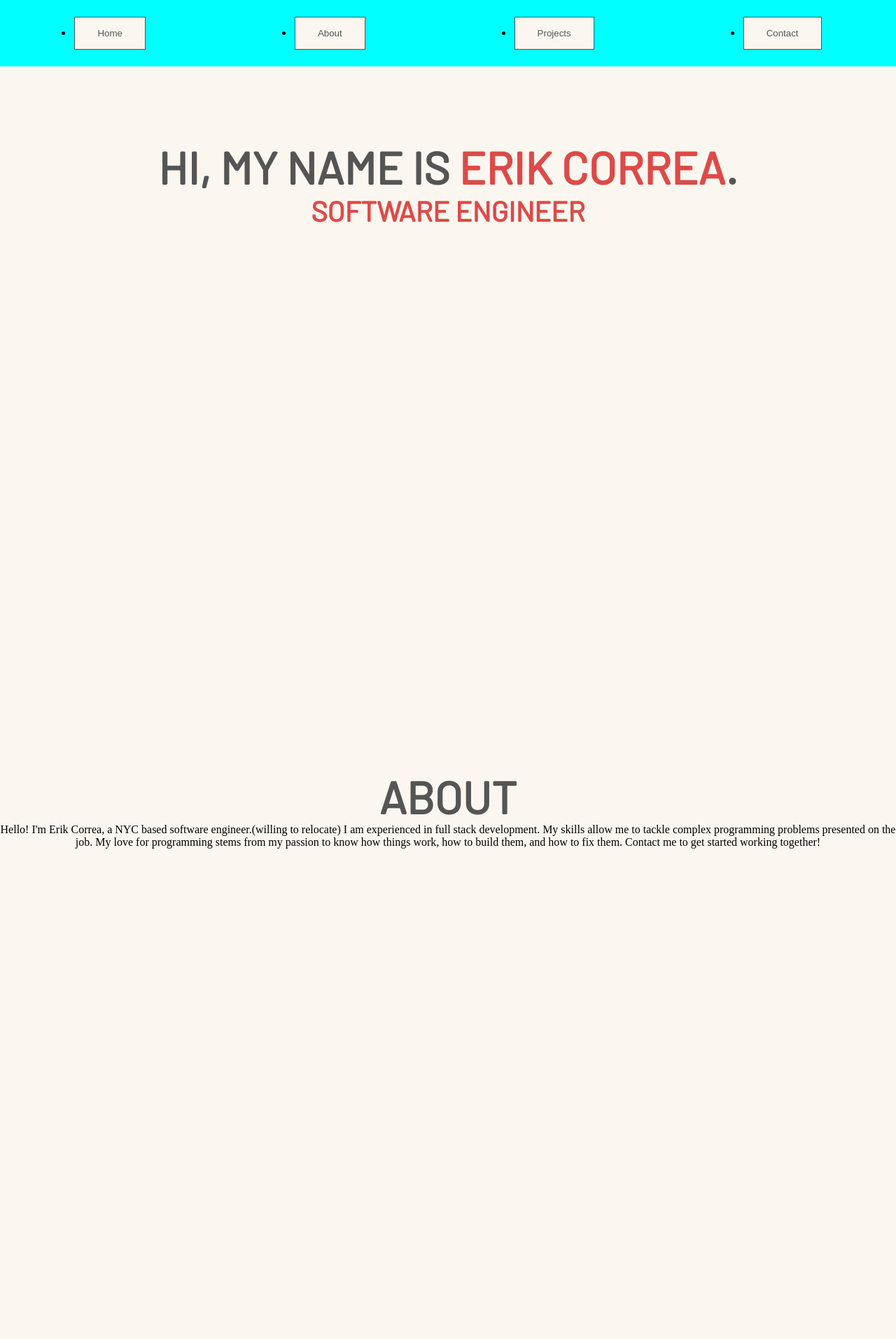
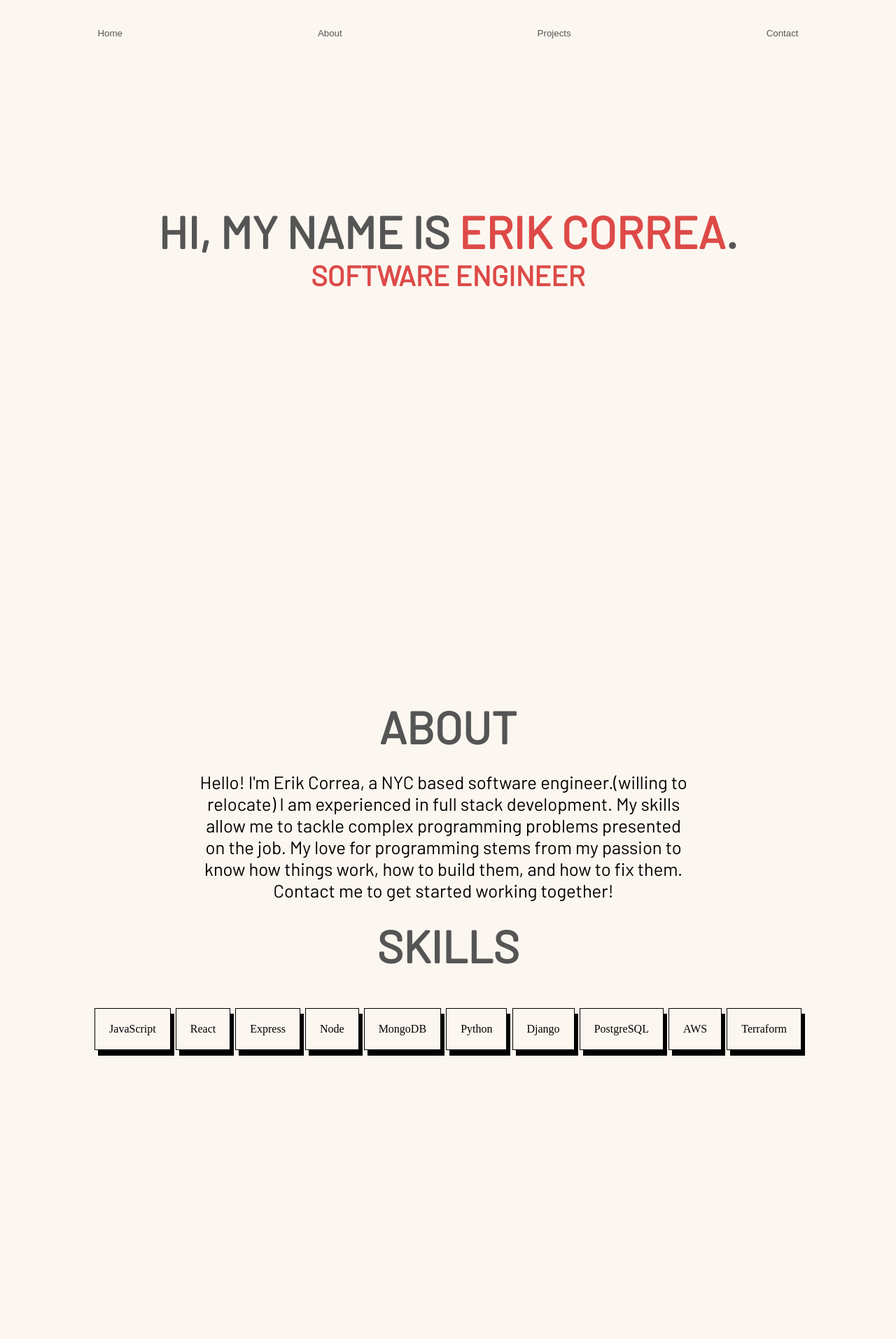
Before and after one commit to erikcorea/port2022, a React (Create React App) app: page / in a window 1280 px wide. Shown: the top 1914 px of the page at 70% size. Built offline with nearby package versions, Linux system fonts and the light colour scheme.

Commit message:
added about and skills section

```diff
--- a/src/App.js
+++ b/src/App.js
@@ -8,7 +8,9 @@ function App() {
   return (
     <div className="App">
       <Navbar />
+      <div id="section1">
       <Main />
+      </div>
       <div id="section2">
         <About />
       </div>
--- a/src/Components/About.js
+++ b/src/Components/About.js
@@ -1,9 +1,12 @@
 import React from 'react';
+import '../Styling/main.css';
+import { skills } from '../data.js';
 
 function About() {
   return (
     <div className='about-container'>
       <h1>ABOUT</h1>
+      <div className='about-para'>
         <p>
           Hello! I'm Erik Correa, a NYC based software engineer.(willing to relocate) I am experienced in full stack development.
           My skills allow me to tackle complex programming problems presented on the job.
@@ -11,6 +14,18 @@ function About() {
           Contact me to get started working together!
         </p>
       </div>
+
+      <h1 className='about-skills'>SKILLS</h1>
+      <div className="skills-container">
+            {skills.map((skill) => (
+                <div key={skill} className="card">
+                    <div className="card-body">
+                        <span className="card-text">{skill}</span>
+                    </div>
+                </div>
+            ))}
+      </div>
+    </div>
   )
 }
 
--- a/src/Styling/main.css
+++ b/src/Styling/main.css
@@ -27,12 +27,12 @@ h2{
     display: block;
     justify-content: center;
     align-items: center;
-    padding-top: 100px;
+    padding-top: 15%;
     text-align: center;
 }
 
 .nav-btns{
-    border: solid #555555 1px;
+    border: solid #FBF7F0 1px;
     color: #555555;
     text-decoration: none;
     background-color: #FBF7F0;
@@ -67,10 +67,80 @@ h2{
     width: 100%;
     padding: 20px 0;
     position: fixed;
-    background-color: aqua;
+    background-color: #FBF7F0;
     top: 0;
 }
 
 li {
     cursor: pointer;
+    list-style: none;
 }
+
+.about-para p{
+    display: block;
+    justify-content: center;
+    align-items: center;
+    text-align: center;
+    width: 55%;
+    margin-left: 22%;
+    font-family: 'Barlow', sans-serif;
+    padding-top: 25px;
+    font-size: 1.6rem;
+}
+
+.about-skills{
+    padding-top: 25px;
+}
+
+
+#about-outer {
+	height: 84px;
+}
+
+.about-table {
+	display: table;   /* Allow the centering to work */
+	margin: 0 auto;
+}
+
+ul#about-list {
+	min-width: 696px;
+	list-style: none;
+	padding-top: 20px;
+	}
+	ul#about-list li {
+		display: inline;
+	}
+
+.skills-container{
+    width: 80%;
+    margin-left: 10%;
+    margin-top: 4%;
+    display: flex;
+    align-items: center;
+    justify-content: space-evenly;
+    flex-wrap: wrap;
+}
+
+.skills-title{
+    width: 80%;
+    margin-left: 10%;
+    margin-top: 10%;
+    display: flex;
+    align-items: center;
+    justify-content: space-evenly;
+    flex-wrap: wrap;
+    font-family: 'Work Sans', sans-serif;
+    font-size: 3rem;
+}
+
+.card {
+    margin-bottom: 5%;
+    border: 1px solid;
+    padding: 20px;
+    box-shadow: 5px 8px;
+}
+
+#skills{
+    text-decoration: none;
+    color: #404040;
+}
--- /dev/null
+++ b/src/data.js
@@ -0,0 +1,64 @@
+export const projects = [
+    {
+      title: "Orange Social Media App",
+      subtitle: "MERN Stack",
+      description:
+        "Worked with a team to construct a web application that allows users full CRUD on text posts on any topic. Created the backend to store the information of the user and all the posts they make.",
+      image: "./orange.png",
+      link: "http://team-orange4.herokuapp.com/",
+    },
+    {
+      title: "Spanish Flashcards",
+      subtitle: "Javascript and HTML/CSS",
+      description:
+        "Allows users to study some of the most used phrases in the Spanish Language. Utilized Javascript to take out phrases you have mastered and leave them in if you still need help with them.",
+      image: "./spanish-cards.png",
+      link: "https://estudiarcards.netlify.app/",
+    },
+    {
+      title: "Quote Generator",
+      subtitle: "Javascript and 3rd Party API",
+      description:
+        "Created a front-end web applicatoin that allows users to see random generated quotes. They are able to display the random quote they generated to their Twitter account.",
+      image: "./quote.png",
+      link: "https://quotegeneratorator.netlify.app",
+    },
+    {
+      title: "Code Connections",
+      subtitle: "React, Django, and PostgreSQL",
+      description:
+        "I created a full-stack application that allows users to find fellow programmers to work on a project together. Users will have full CRUD on thier posts looking for people.",
+      image: "./code-connections.jpg",
+      link: "https://github.com/erikcorea/fe-final-project",
+    },
+  ];
+
+export const testimonials = [
+{
+    quote:
+    "Lorem ipsum dolor sit amet consectetur adipisicing elit. Culpa quod necessitatibus quidem impedit facilis? Distinctio laboriosam veritatis recusandae minus. Voluptatum accusantium hic laudantium soluta ea sapiente cupiditate officia maiores itaque.",
+    image: "https://randomuser.me/api/portraits/men/1.jpg",
+    name: "Jesse Hicks",
+    company: "Zoozle",
+},
+{
+    quote:
+    "Lorem ipsum dolor sit amet consectetur adipisicing elit. Culpa quod necessitatibus quidem impedit facilis? Distinctio laboriosam veritatis recusandae minus. Voluptatum accusantium hic laudantium soluta ea sapiente cupiditate officia maiores itaque.",
+    image: "https://randomuser.me/api/portraits/men/94.jpg",
+    name: "Ruben Alvarez",
+    company: "Dooble.io",
+},
+];
+
+export const skills = [
+    "JavaScript",
+    "React",
+    "Express",
+    "Node",
+    "MongoDB",
+    "Python",
+    "Django",
+    "PostgreSQL",
+    "AWS",
+    "Terraform"
+];
```
Lines whose indentation alone changed are shown as unchanged.
